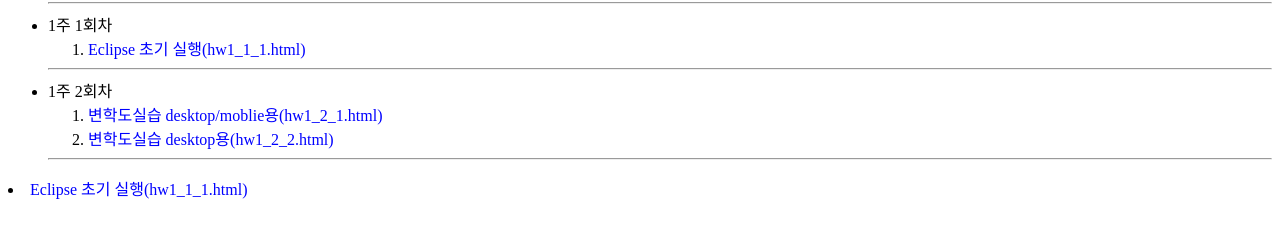
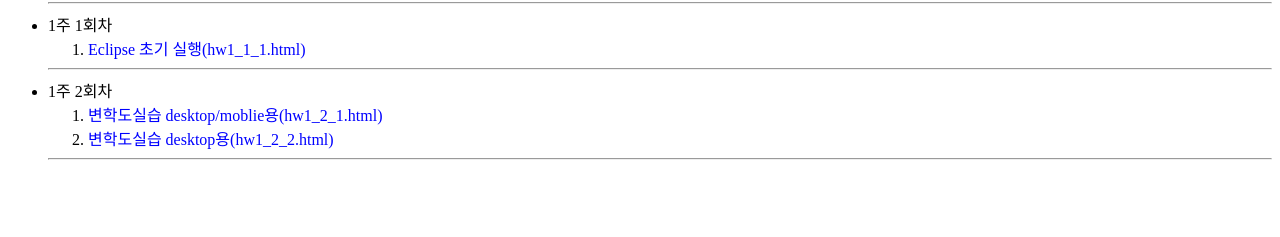
Before and after one commit to shinjungkyoug/shinjungkyoug.github.io, a plain HTML site: page index.html in a window 1280 px wide. Shown: the part 87-324 px from the top of the page. Drawn offline with Linux system fonts and the light colour scheme.

Commit message:
Update index.html

```diff
--- a/index.html
+++ b/index.html
@@ -21,4 +21,3 @@
   </ol><hr/>
   </ul>
 </body></html>
-<li><a href=https://shinjungkyoug.github.io/java/1_1_1.html>Eclipse 초기 실행(hw1_1_1.html)</a></li>
```
